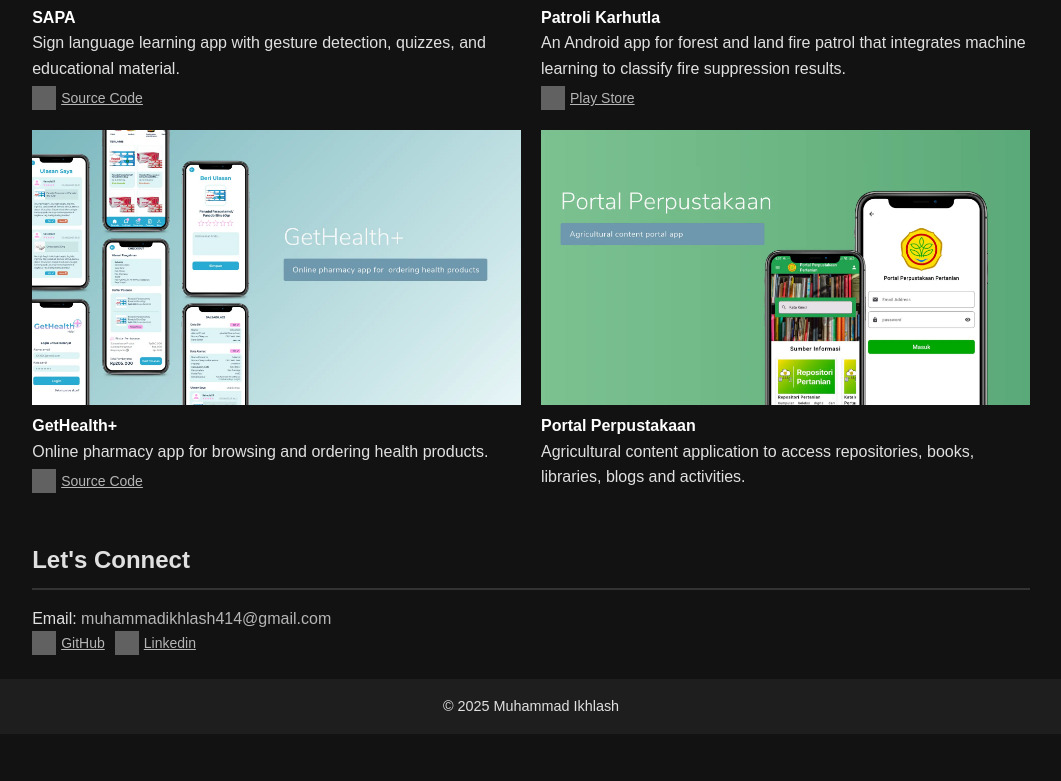
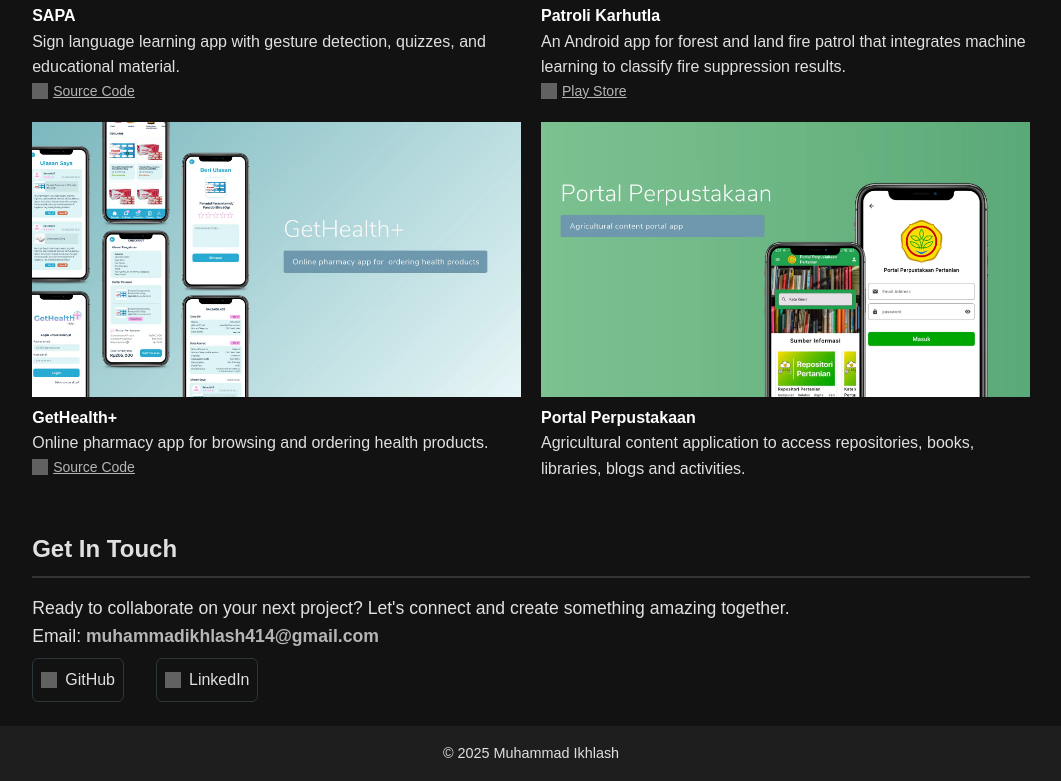
Before and after one commit to IKhlash02/IKhlash02.github.io, a plain HTML site: page index.html in a window 1280 px wide. Shown: the part 684-1465 px from the top of the page, without its empty margins (109-1170 px from the left). Before the commit the page ends 1418 px from the top, so only its background shows below. Drawn offline with nearby package versions, Linux system fonts and the light colour scheme; grey boxes are pictures that could not be loaded.

Commit message:
feat: update ui contact section

```diff
--- a/index.html
+++ b/index.html
@@ -1,25 +1,25 @@
 <!DOCTYPE html>
 <html lang="en">
   <head>
-
     <meta charset="UTF-8" />
-  <meta name="viewport" content="width=device-width, initial-scale=1.0"/>
+    <meta name="viewport" content="width=device-width, initial-scale=1.0" />
     <title>Ikhlash - Mobile Developer</title>
-  <link rel="stylesheet" href="styles.css"/>
+    <link rel="stylesheet" href="styles.css" />
     <link href="https://unpkg.com/aos@2.3.1/dist/aos.css" rel="stylesheet" />
-  <link rel="icon" href="images/favicon.ico"
-        type="image/x-icon" />
-  <link rel="stylesheet" href="https://cdnjs.cloudflare.com/ajax/libs/font-awesome/6.5.0/css/all.min.css">
-
+    <link rel="icon" href="images/favicon.ico" type="image/x-icon" />
+    <link
+      rel="stylesheet"
+      href="https://cdnjs.cloudflare.com/ajax/libs/font-awesome/6.5.0/css/all.min.css"
+    />
   </head>
   <body>
     <header>
       <div class="container">
-    <div class = "name-tag">
-      <h3>Muhammad Ikhlash</h1>
+        <div class="name-tag">
+          <h3>Muhammad Ikhlash</h3>
           <p>Software Engineer</p>
         </div>
-    <img src="images/favicon.ico" alt="" class="icon-header">
+        <img src="images/favicon.ico" alt="" class="icon-header" />
         <nav id="nav">
           <a href="#about">About</a>
           <a href="#portfolio">Projects</a>
@@ -32,10 +32,24 @@
       <section id="about" data-aos="fade-up">
         <h2>About Me</h2>
         <div class="profile-container">
-        <p>Final-year Computer Science student passionate about mobile application development, especially Android. Experienced in mobile application using <strong> Kotlin, Flutter, and Jetpack Compose</strong>. Currently looking forward to opportunities for collaboration and professional growth.</p>
-        <a  href="https://drive.google.com/uc?id=1XfpZd0swn3Bq8Aiw-ZqIp9Vnwe1rNp_o" target="_blank">
+          <p>
+            Final-year Computer Science student passionate about mobile
+            application development, especially Android. Experienced in mobile
+            application using
+            <strong> Kotlin, Flutter, and Jetpack Compose</strong>. Currently
+            looking forward to opportunities for collaboration and professional
+            growth.
+          </p>
+          <a
+            href="https://drive.google.com/uc?id=1XfpZd0swn3Bq8Aiw-ZqIp9Vnwe1rNp_o"
+            target="_blank"
+          >
             <div class="container-icon">
-            <img src="https://www.svgrepo.com/show/510957/download.svg" alt="Download Icon" class="social-icon">
+              <img
+                src="https://www.svgrepo.com/show/510957/download.svg"
+                alt="Download Icon"
+                class="social-icon"
+              />
               <p>Download CV</p>
             </div>
           </a>
@@ -45,25 +59,47 @@
       <section id="portfolio" data-aos="fade-up">
         <h2>Projects</h2>
         <div id="project-container"></div>
-
       </section>
 
-    <section id="contact" data-aos="fade-up">
-      <h2>Let's Connect</h2>
-      <p>Email: <a href="mailto:muhammadikhlash414@gmail.com">muhammadikhlash414@gmail.com</a></p>
-      <div class="social-media">
-        <a href="https://github.com/IKhlash02" target="_blank">
-          <div class="container-icon">
-              <img src="https://cdn.jsdelivr.net/npm/simple-icons@v9/icons/github.svg" alt="GitHub" class="social-icon">
-              <p>GitHub</p>
+      <section id="contact" class="section fade-in">
+        <h2 class="section-title">Get In Touch</h2>
+        <div class="contact-content">
+          <p class="contact-info">
+            Ready to collaborate on your next project? Let's connect and create
+            something amazing together.
+          </p>
+          <p class="contact-info">
+            Email:
+            <a href="mailto:muhammadikhlash414@gmail.com" class="contact-email"
+              >muhammadikhlash414@gmail.com</a
+            >
+          </p>
+          <div class="social-links">
+            <a
+              href="https://github.com/IKhlash02"
+              target="_blank"
+              class="social-link"
+            >
+              <img
+                src="https://cdn.jsdelivr.net/npm/simple-icons@v9/icons/github.svg"
+                alt="GitHub"
+                class="social-icon"
+              />
+              GitHub
+            </a>
+            <a
+              href="https://linkedin.com/in/ikhlash-m78"
+              target="_blank"
+              class="social-link"
+            >
+              <img
+                src="https://cdn.jsdelivr.net/npm/simple-icons@v9/icons/linkedin.svg"
+                alt="LinkedIn"
+                class="social-icon"
+              />
+              LinkedIn
+            </a>
           </div>
-        </a>
-        <a href="https://linkedin.com/in/ikhlash-m78" target="_blank">
-          <div class="container-icon">
-            <img src="https://cdn.jsdelivr.net/npm/simple-icons@v9/icons/linkedin.svg" alt="LinkedIn" class="social-icon">
-              <p>Linkedin</p>
-          </div>
-        </a>
         </div>
       </section>
     </main>
--- a/styles.css
+++ b/styles.css
@@ -8,11 +8,10 @@ html {
   box-sizing: border-box;
 }
 
-
 body {
   background-color: #121212;
   color: #e0e0e0;
-  font-family: 'Plus Jakarta Sans', sans-serif;
+  font-family: "Plus Jakarta Sans", sans-serif;
   line-height: 1.6;
   transition: all 0.3s ease-in-out;
 }
@@ -25,7 +24,7 @@ body {
   flex-wrap: wrap;
 }
 
-.profile-container .container-icon p{
+.profile-container .container-icon p {
   color: #fff;
   text-decoration: none;
 }
@@ -35,7 +34,8 @@ a {
   text-decoration: none;
 }
 
-a, button {
+a,
+button {
   transition: all 0.3s ease-in-out;
 }
 
@@ -50,13 +50,25 @@ button:hover {
   background-color: #333;
 }
 
+.container-icon {
+  display: flex;
+  flex-direction: row;
+  gap: 5px;
+  align-items: center;
+}
+
+.container-icon p {
+  text-decoration: underline;
+  font-size: 14px;
+}
+
 /* Header */
 header {
   background-color: #1e1e1e;
 
   border-bottom: 1px solid #333;
 
-  position:sticky;
+  position: sticky;
   top: 0;
   z-index: 10;
 }
@@ -101,9 +113,9 @@ section h2 {
   font-size: 1.5rem;
 }
 
-section h4{
+section h4 {
   font-size: 1rem;
-  color: #fff
+  color: #fff;
 }
 
 .card-item {
@@ -111,40 +123,82 @@ section h4{
   width: 100%;
 }
 
-#project-container{
+#project-container {
   display: grid;
   grid-template-columns: 1fr 1fr;
   justify-items: center;
   gap: 20px;
 }
 
-.project-img{
+.project-img {
   width: 100%;
   aspect-ratio: 16 / 9;
   object-fit: cover;
 }
-
-
 
 ul {
   list-style-type: disc;
   padding-left: 1.5rem;
 }
 
-.job, .project {
+.job,
+.project {
   margin-bottom: 1.5rem;
   transition: background-color 0.3s, box-shadow 0.3s, transform 0.2s;
 }
 
-
-
-.project:hover{
+.project:hover {
   background-color: #222;
   border-radius: 5px;
   box-shadow: 0 0 0 10px #222;
   cursor: pointer;
 }
 
+/* contact-section */
+.contact-content {
+  margin: 0 auto;
+}
+
+.contact-info {
+  font-size: 1.1rem;
+  color: var(--text-secondary);
+}
+
+.contact-email {
+  text-decoration: none;
+  font-weight: 600;
+}
+
+.contact-email:hover {
+  color: var(--accent-secondary);
+}
+
+.social-links {
+  display: flex;
+  justify-content: start;
+  gap: 2rem;
+  margin-top: 0.5rem;
+}
+
+.social-link {
+  display: flex;
+  align-items: center;
+  gap: 0.5rem;
+  padding: 0.5rem 0.5rem;
+  background: var(--bg-secondary);
+  color: var(--text-secondary);
+  text-decoration: none;
+  border-radius: 6px;
+  border: 1px solid #2c3539;
+  transition: all 0.3s ease;
+}
+
+.social-link:hover {
+  background: var(--accent-primary);
+  color: var(--bg-primary);
+  transform: translateY(-2px);
+  box-shadow: 0 3px 8px #ffffff;
+}
 
 .social-media {
   display: flex;
@@ -153,35 +207,11 @@ cursor: pointer;
   align-items: center;
 }
 
- .container-icon {
-  display: flex;
-  flex-direction: row;
-  gap: 5px;
-  align-items: center;
-}
-
-.container-icon p{
-  text-decoration: underline;
-  font-size: 14px;
-}
-
-#project-container .container-icon{
-  margin-top: 5px;
-}
-
-
-.social-media .container-icon:hover {
- color: white;
-}
-
-
-.social-icon{
-  width: 24px;
-  height: 24px;
+.social-icon {
+  width: 16px;
+  height: 16px;
   filter: invert(100%);
 }
-
-
 
 /* Footer */
 footer {
@@ -193,7 +223,6 @@ footer {
 
 /* Responsive Navigation */
 @media (max-width: 640px) {
-
   nav {
     display: flex;
     justify-content: flex-end;
@@ -204,12 +233,12 @@ footer {
     width: 100%;
   }
 
-  .icon-header{
+  .icon-header {
     display: block;
     width: 35px;
   }
 
-  .name-tag{
+  .name-tag {
     display: none;
   }
 
@@ -220,11 +249,10 @@ footer {
     justify-content: space-between;
   }
 
-  #project-container{
+  #project-container {
     display: grid;
     grid-template-columns: 1fr;
     justify-items: center;
     gap: 20px;
   }
-
 }
```
Lines whose indentation alone changed are shown as unchanged.
